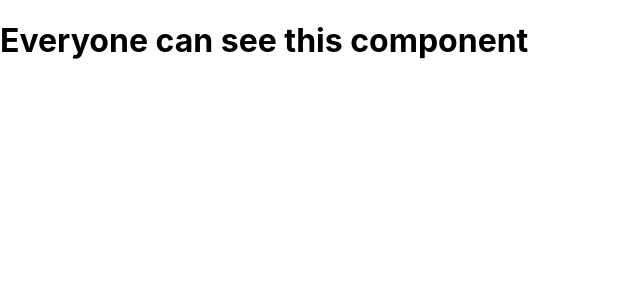
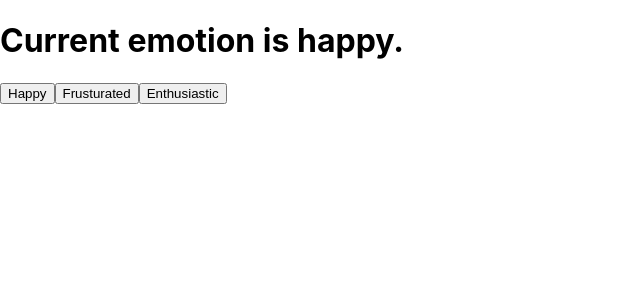
Before and after one commit to davmz-space/reactjs-essential-training, a React (Create React App) app in the folder react-essentials/: page / in a window 1280 px wide. Shown: the top 300 px of the page, without its empty margins (0-640 px from the left). Built offline with nearby package versions, Linux system fonts and the light colour scheme.

Commit message:
Understanding the useState Hook
Dive into how to use useState and how it works, seeing how it takes 2 variables to call the state and set the state

```diff
--- a/react-essentials/src/App.js
+++ b/react-essentials/src/App.js
@@ -1,5 +1,6 @@
 import './App.css';
 import amongus from "./amongus.jpg";
+import { useState } from "react";
 
 // function Header(props) {
 //   console.log(props);
@@ -74,12 +75,23 @@
   )
 }
 
-function App({authorized}) {
+// function App({ authorized }) {
+function App() {
+  // const what = useState("happy");
+  const [emotion, setEmotion] = useState("happy");
+  console.log(emotion);
+
   return (
     <>
-      {authorized ?
+      <h1>Current emotion is {emotion}.</h1>
+      <button onClick={ () => setEmotion("Happy") }>Happy</button>
+      <button onClick={ () => setEmotion("Frusturated") }>Frusturated</button>
+      <button onClick={ () => setEmotion("Enthusiastic") }>Enthusiastic</button>
+
+
+      {/* {authorized ?
         <SecretComponent /> :
-        <RegularComponent />}
+        <RegularComponent />} */}
     </>
   )
 
--- a/react-essentials/src/index.js
+++ b/react-essentials/src/index.js
@@ -32,9 +32,11 @@
   //   <AppTwo />
   // </>
 
-  <React.StrictMode>
-    <App authorized={ false } />
-  </React.StrictMode>
+  // <React.StrictMode>
+  //   <App authorized={ false } />
+  // </React.StrictMode>
+
+  <App />
 );
 
 // If you want to start measuring performance in your app, pass a function
```
